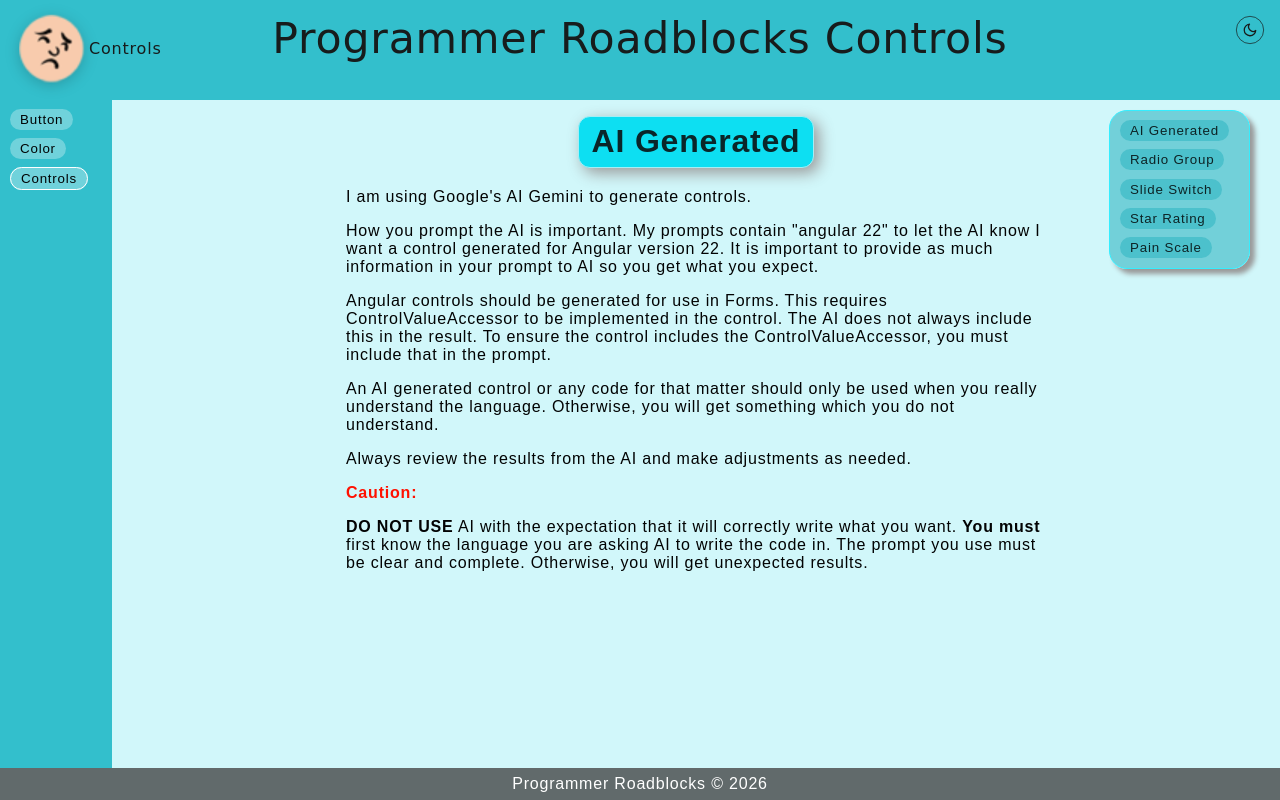
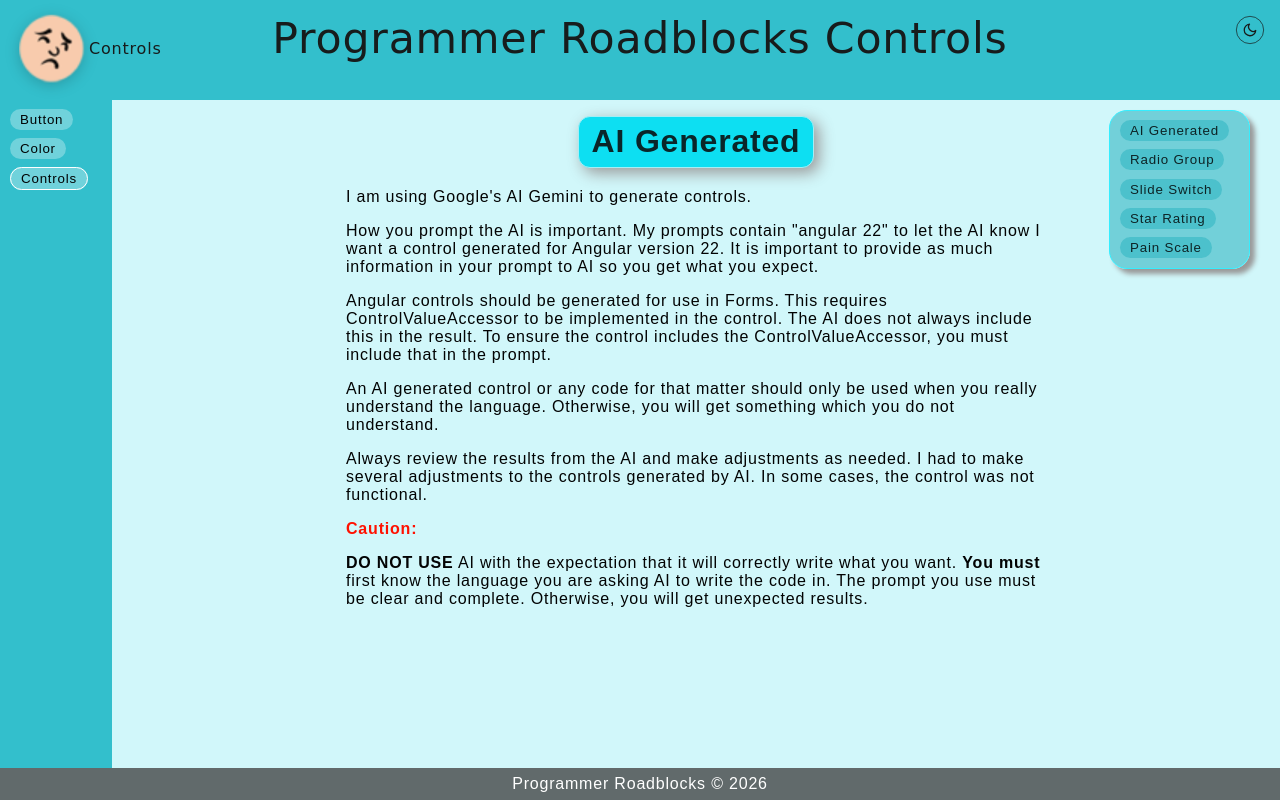
Before and after one commit to PRBDUDE/prb-controls, an Angular app: page /controls in a window 1280 px wide. Built offline with nearby package versions, Linux system fonts and the light colour scheme.

Commit message:
update the AI text

```diff
--- a/src/app/feature/controls/ai-generated-demo/ai-generated-demo.html
+++ b/src/app/feature/controls/ai-generated-demo/ai-generated-demo.html
@@ -20,6 +20,8 @@
   </p>
   <p>
     Always review the results from the AI and make adjustments as needed.
+    I had to make several adjustments to the controls generated by AI.
+    In some cases, the control was not functional.
   </p>
   <prb-caution class="large">Caution:</prb-caution>
   <p>
```
